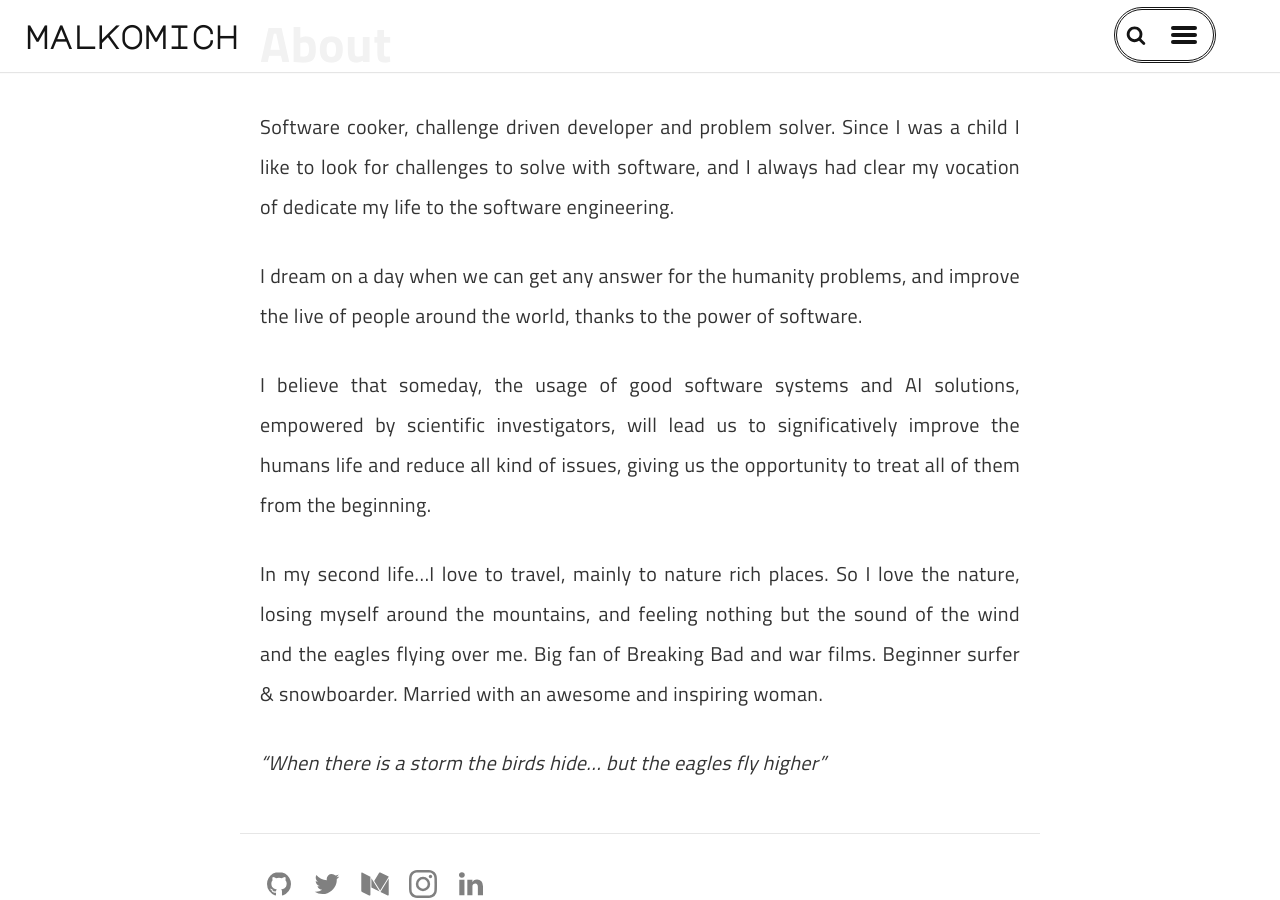
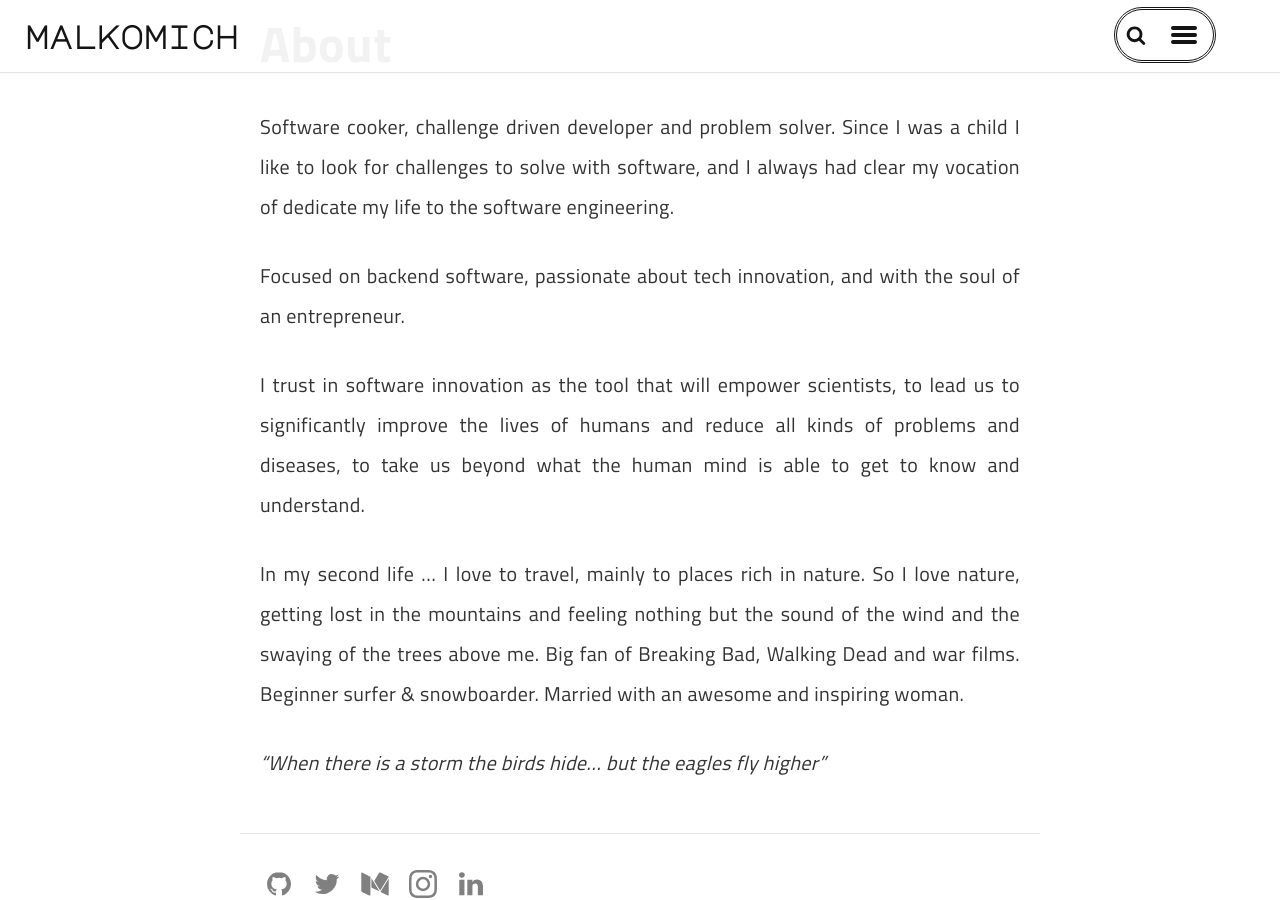
Before and after one commit to malkomich/malkomich.github.io, a Jekyll site: the page built from pages/about.md, in a window 1280 px wide and 900 px high, scrolled down 411 px. Built offline with Jekyll 4.4.1, drawn with Linux system fonts in a browser that asks for light colours; a script that is not in the unit is left out.

Commit message:
Update Pages “about”

```diff
--- a/pages/about.md
+++ b/pages/about.md
@@ -16,10 +16,10 @@
 
 Software cooker, challenge driven developer and problem solver. Since I was a child I like to look for challenges to solve with software, and I always had clear my vocation of dedicate my life to the software engineering.
 
-I dream on a day when we can get any answer for the humanity problems, and improve the live of people around the world, thanks to the power of software.
+Focused on backend software, passionate about tech innovation, and with the soul of an entrepreneur.
 
-I believe that someday, the usage of good software systems and AI solutions, empowered by scientific investigators, will lead us to significatively improve the humans life and reduce all kind of issues, giving us the opportunity to treat all of them from the beginning.
+I trust in software innovation as the tool that will empower scientists, to lead us to significantly improve the lives of humans and reduce all kinds of problems and diseases, to take us beyond what the human mind is able to get to know and understand.
 
-In my second life...I love to travel, mainly to nature rich places. So I love the nature, losing myself around the mountains, and feeling nothing but the sound of the wind and the eagles flying over me. Big fan of Breaking Bad and war films. Beginner surfer & snowboarder. Married with an awesome and inspiring woman.
+In my second life ... I love to travel, mainly to places rich in nature. So I love nature, getting lost in the mountains and feeling nothing but the sound of the wind and the swaying of the trees above me. Big fan of Breaking Bad, Walking Dead and war films. Beginner surfer & snowboarder. Married with an awesome and inspiring woman.
 
 *"When there is a storm the birds hide... but the eagles fly higher"*
```
